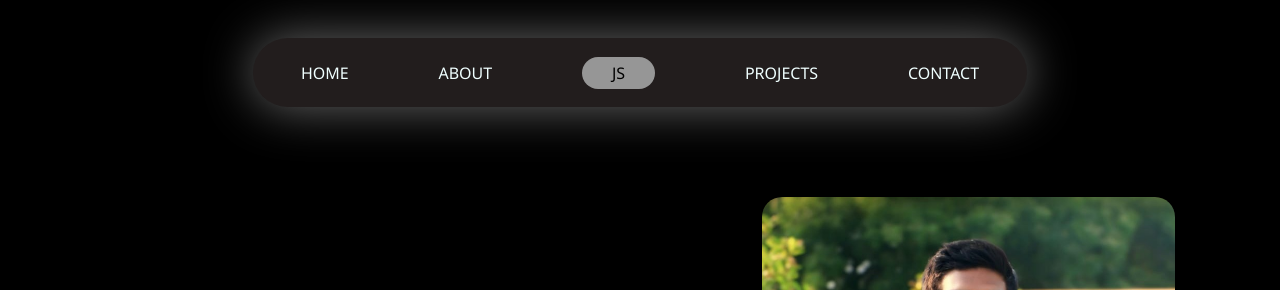
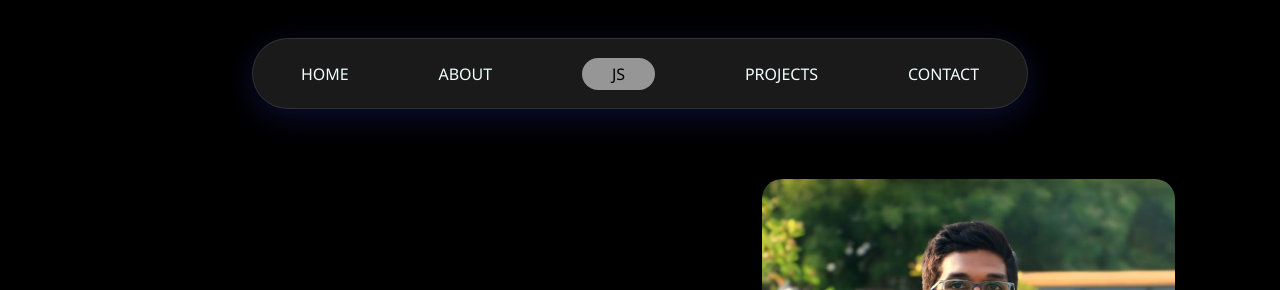
Before and after one commit to lakkakula-jaya-sankar/MY-PORTFOLIO, a plain HTML site: page index.html in a window 1280 px wide. Shown: the top 290 px of the page. Drawn offline with nearby package versions, Linux system fonts and the light colour scheme; a web font is replaced by a local one.

Commit message:
Third Version

```diff
--- a/index.html
+++ b/index.html
@@ -16,10 +16,26 @@
         <link rel="stylesheet" href="./styles.css">
         <title>Jaya Sankar</title>
         <script>
+            window.addEventListener("DOMContentLoaded", () => {
+            let lastScrollTop = 0;
+            const navbar = document.getElementsByTagName("nav")[0];
+
+            window.addEventListener("scroll", function () {
+            const scrollTop = window.pageYOffset || document.documentElement.scrollTop;
+            if (scrollTop > lastScrollTop) {
+                navbar.style.top = "-110px";
+            } else {
+                navbar.style.top = "0";
+            }
+            lastScrollTop = scrollTop;
+            });
+            });
+
             function toogle(){
                 var m = document.getElementById("capsule-outer-fullcontainer");
                 m.classList.toggle("nav-list-toggle");
             }
+
         </script>
     </head>
     <body>
@@ -99,7 +115,7 @@
                             </tr>
                             <tr class="table-data">
                                 <td>Web Technologies</td>
-                                <td>HTML5, &nbsp; CSS3, &nbsp; ES6, &nbsp; Bootstrap5</td>
+                                <td>HTML5, &nbsp; CSS3, &nbsp; ES6, &nbsp; Bootstrap5,&nbsp; ReactJS,&nbsp; JQuery</td>
                             </tr>
                             <tr class="table-data">
                                 <td>Databases</td>
@@ -107,10 +123,10 @@
                             </tr>
                             <tr class="table-data">
                                 <td>Other</td>
-                                <td>Git&GitHub, &nbsp; Figma, &nbsp; AWS(Basics), &nbsp; ReactJS</td>
+                                <td>Git&GitHub, &nbsp; Figma, &nbsp; AWS(Basics),&nbsp; Hibernate</td>
                             </tr>
                             <tr class="table-data">
-                                <td>Learning Soon...</td>
+                                <td>In Progress...</td>
                                 <td>Spring Core, &nbsp; Spring Boot, &nbsp; Microservices, &nbsp; Webservices</td>
                             </tr>
                         </table>
--- a/styles.css
+++ b/styles.css
@@ -27,18 +27,24 @@ body{
 
 /* Nav Bar*/
 nav{
-    position: sticky;
-    top: 20px;
-    z-index: 1;
+    position: fixed;
+    top: 0;
+    width: 100%;
+    z-index: 999;
+    transition: top 0.3s ease-in-out;
+    background:linear-gradient(rgba(0, 0, 0, 1) 40%,rgba(0, 0, 0, 0.9) 50%,rgba(0, 0, 0, 0.6),rgba(0, 0, 0, 0.1),rgba(0, 0, 0, 0));
 }
-.nav-capsule{
+.nav-capsule {
     width: 60%;
-    margin: 3% auto 2% auto;
+    margin: 3% auto 0% auto;
     padding: 0.2%;
     border-radius: 50px;
-    background-color: var(--color-secondary);
+    background: rgba(255, 255, 255, 0.1);
+    box-shadow: 0 8px 32px 0 rgba(31, 38, 135, 0.37);
+    backdrop-filter: blur(5px);
+    -webkit-backdrop-filter: blur(5px);
+    border: 1px solid rgba(255, 255, 255, 0.1);
     color: var(--color-headings);
-    box-shadow: 0px 0px 50px 0px rgb(105, 105, 105);
 }
 .capsule-list{
     list-style: none;
@@ -84,9 +90,10 @@ nav{
 
 /* Beg of Body */
 .box{
+    margin-top: 10%;
     display: flex;
     flex-direction: row;
-    padding: 5% 7%;
+    padding: 4% 7%;
     align-items: center;
     justify-content: space-evenly;
 }
@@ -216,6 +223,7 @@ footer h4{
         margin: 10% auto;
     }
     .box{
+        margin-top: 30%;
         display: flex;
         flex-direction: column;
         padding: 5% 7%;
```
